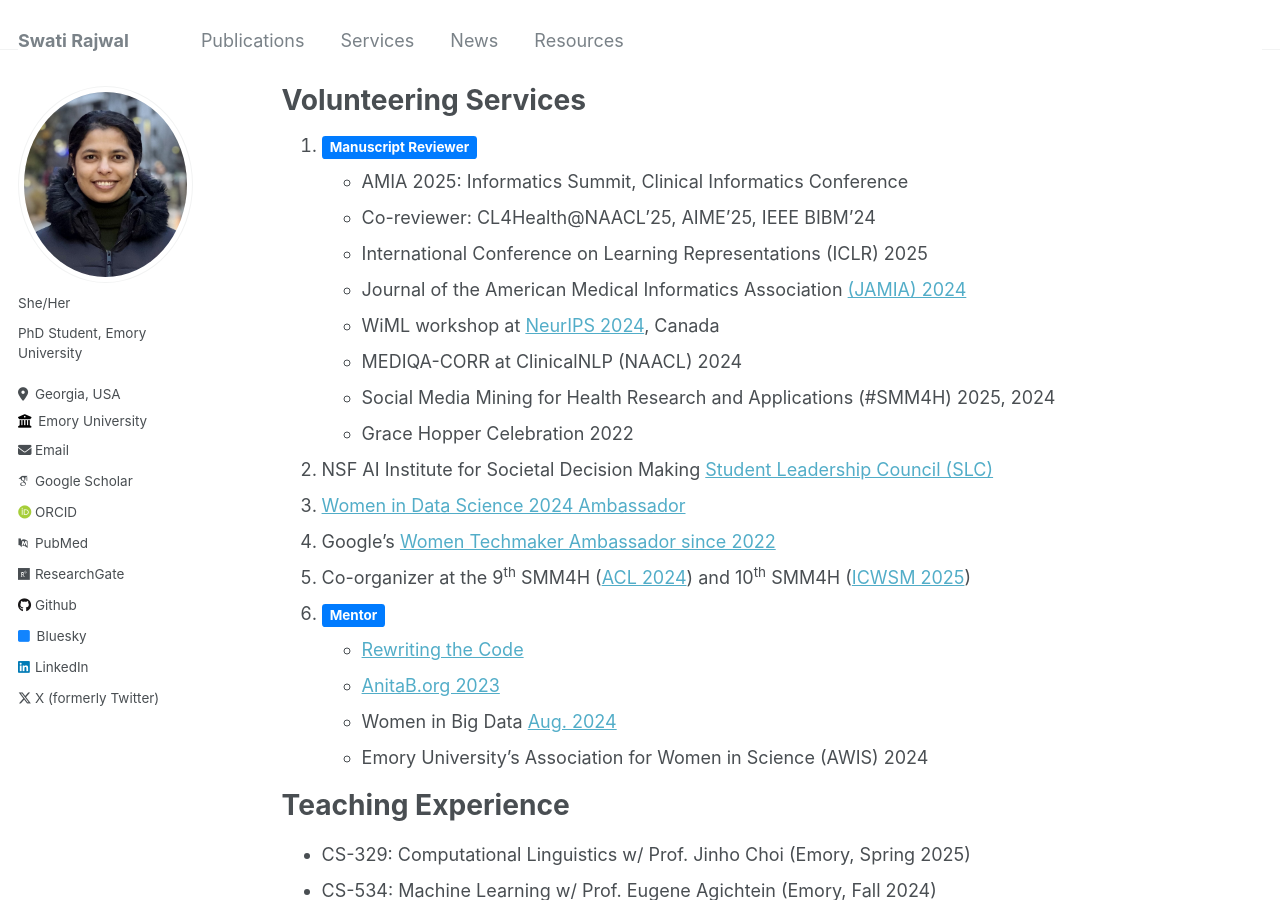
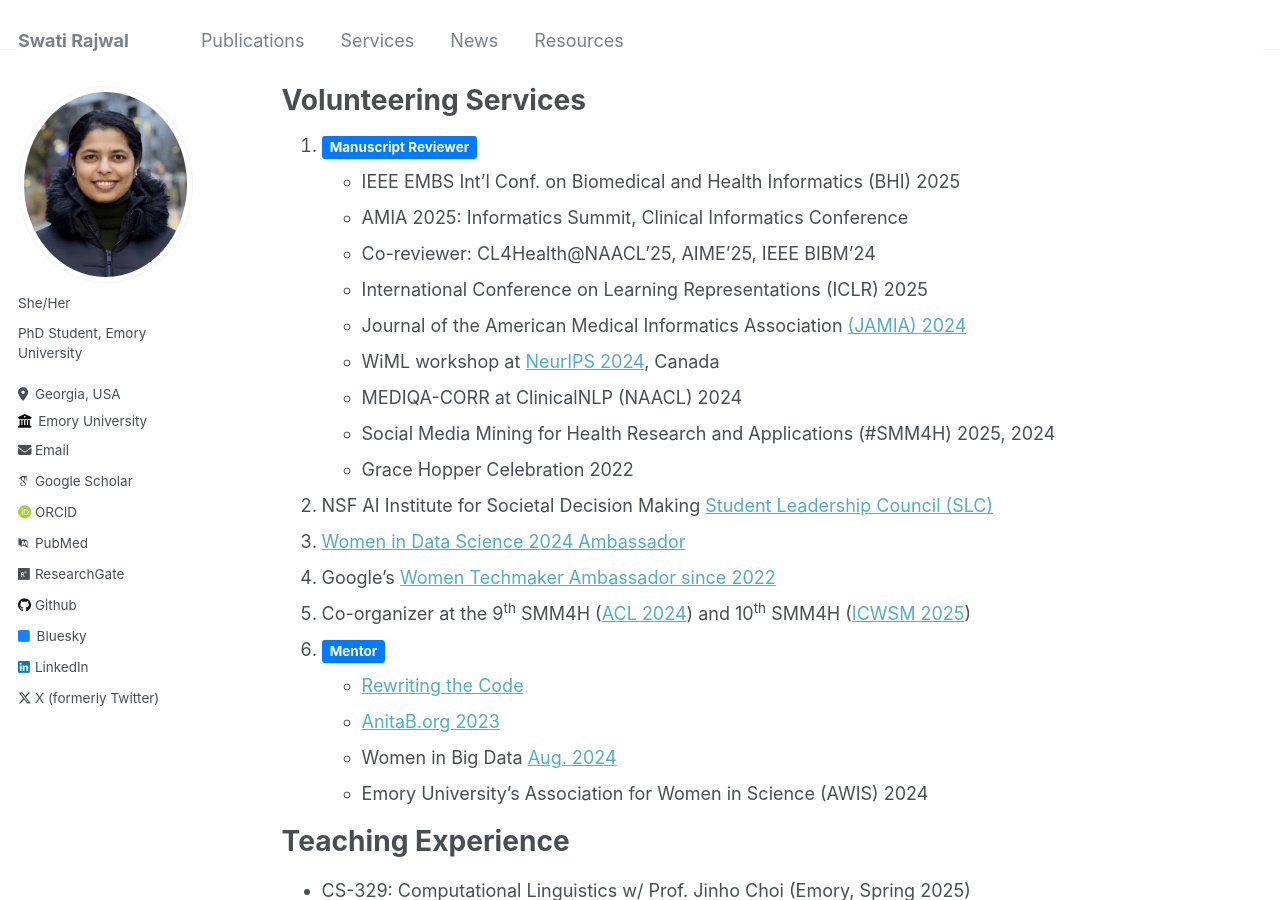
Before and after one commit to swati-rajwal/swati-rajwal.github.io, a Jekyll site: the page built from _pages/services.md, in a window 1280 px wide and 900 px high. Built offline with Jekyll 4.4.1, drawn with Linux system fonts in a browser that asks for light colours; some web fonts are replaced.

Commit message:
Update services.md

```diff
--- a/_pages/services.md
+++ b/_pages/services.md
@@ -6,6 +6,7 @@ author_profile: true
 ---
 
 1. <span class="label label-success" style="background-color: #007bff; display: inline; padding: .2em .6em .3em; font-size: 75%; font-weight: bold; line-height: 1; color: #ffffff; text-align: center; white-space: nowrap; vertical-align: baseline; border-radius: .25em;">Manuscript Reviewer</span>
+   * IEEE EMBS Int'l Conf. on Biomedical and Health Informatics (BHI) 2025
    * AMIA 2025: Informatics Summit, Clinical Informatics Conference
    * Co-reviewer: CL4Health@NAACL'25, AIME'25, IEEE BIBM'24
    * International Conference on Learning Representations (ICLR) 2025
```
